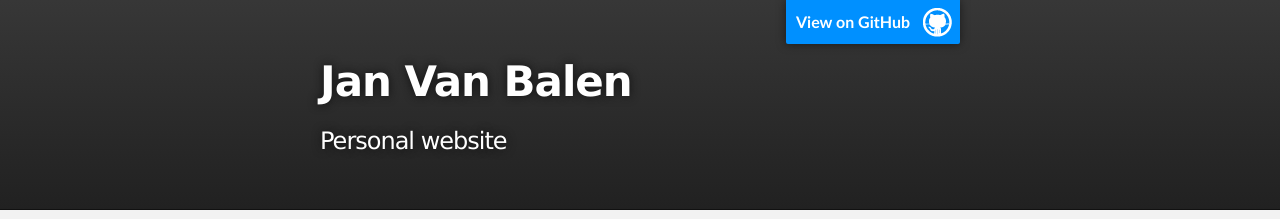
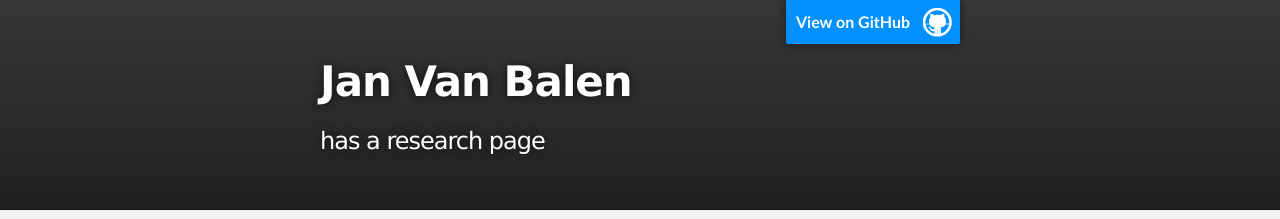
Before and after one commit to jvbalen/jvbalen.github.io, a plain HTML site: page index.html in a window 1280 px wide. Shown: the top 219 px of the page. Drawn offline with Linux system fonts and the light colour scheme.

Commit message:
Update index.html

```diff
--- a/index.html
+++ b/index.html
@@ -19,7 +19,7 @@
           <a id="forkme_banner" href="https://github.com/jvbalen">View on GitHub</a>
 
           <h1 id="project_title">Jan Van Balen</h1>
-          <h2 id="project_tagline">Personal website</h2>
+          <h2 id="project_tagline">has a research page</h2>
 
         </header>
     </div>
```
